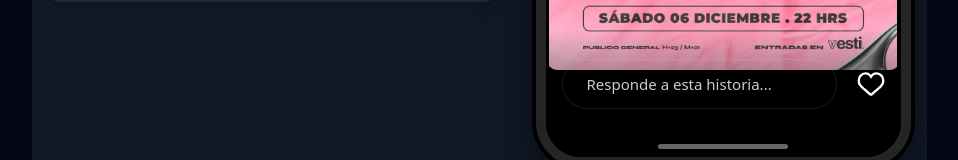
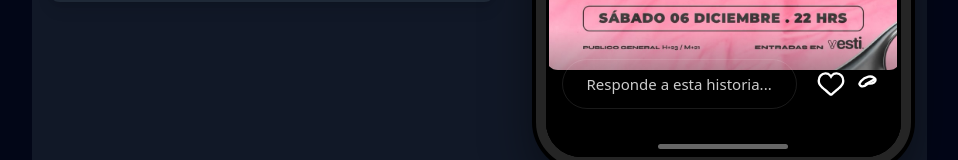
Before and after one commit to marybaxmann/ig, a React (Vite) app: page / in a window 1280 px wide. Shown: the part 661-821 px from the top of the page, without its empty margins (161-1119 px from the left). Built offline with nearby package versions, Linux system fonts and the light colour scheme.

Commit message:
feat: add send/paper plane icon next to heart button

```diff
--- a/src/components/InstagramStory.tsx
+++ b/src/components/InstagramStory.tsx
@@ -16,7 +16,8 @@ const Icons = {
   Dots: () => <svg aria-label="Más" color="white" fill="white" height="24" viewBox="0 0 24 24" width="24"><circle cx="12" cy="12" r="1.5"></circle><circle cx="6" cy="12" r="1.5"></circle><circle cx="18" cy="12" r="1.5"></circle></svg>,
   Heart: ({ filled }: { filled: boolean }) => filled ?
     <svg aria-label="Ya no me gusta" color="#FD1D1D" fill="#FD1D1D" height="28" viewBox="0 0 48 48" width="28"><path d="M34.6 3.1c-4.5 0-7.9 1.8-10.6 5.6-2.7-3.7-6.1-5.5-10.6-5.5C6 3.1 0 9.6 0 17.6c0 7.3 5.4 12 10.6 16.5.6.5 1.3 1.1 1.9 1.7l2.3 2c4.4 3.9 6.6 5.9 7.6 6.5.5.3 1.1.5 1.6.5s1.1-.2 1.6-.5c1-.6 2.8-2.2 7.8-6.8l2-1.8c.7-.6 1.3-1.2 2-1.7C42.7 29.6 48 25 48 17.6c0-8-6-14.5-13.4-14.5z"></path></svg> :
-    <svg aria-label="Me gusta" color="white" fill="white" height="28" viewBox="0 0 24 24" width="28"><path d="M16.792 3.904A4.989 4.989 0 0 1 21.5 9.122c0 3.072-2.652 4.959-5.197 7.222-2.512 2.243-3.865 3.469-4.303 3.752-.477-.309-2.143-1.823-4.303-3.752C5.141 14.072 2.5 12.167 2.5 9.122a4.989 4.989 0 0 1 4.708-5.218 4.21 4.21 0 0 1 3.675 1.941c.84 1.175.98 1.763 1.12 1.763s.278-.588 1.11-1.766a4.17 4.17 0 0 1 3.679-1.938m0-2a6.04 6.04 0 0 0-4.797 2.127 6.052 6.052 0 0 0-4.787-2.127A6.985 6.985 0 0 0 .5 9.122c0 3.61 2.55 5.827 5.015 7.97.283.246.569.494.853.747l1.027.918a44.998 44.998 0 0 0 3.518 3.018 2 2 0 0 0 2.174 0 45.263 45.263 0 0 0 3.626-3.115l.922-.824c.293-.26.59-.519.885-.774 2.334-2.025 4.98-4.32 4.98-7.94a6.985 6.985 0 0 0-6.708-7.218Z"></path></svg>
+    <svg aria-label="Me gusta" color="white" fill="white" height="28" viewBox="0 0 24 24" width="28"><path d="M16.792 3.904A4.989 4.989 0 0 1 21.5 9.122c0 3.072-2.652 4.959-5.197 7.222-2.512 2.243-3.865 3.469-4.303 3.752-.477-.309-2.143-1.823-4.303-3.752C5.141 14.072 2.5 12.167 2.5 9.122a4.989 4.989 0 0 1 4.708-5.218 4.21 4.21 0 0 1 3.675 1.941c.84 1.175.98 1.763 1.12 1.763s.278-.588 1.11-1.766a4.17 4.17 0 0 1 3.679-1.938m0-2a6.04 6.04 0 0 0-4.797 2.127 6.052 6.052 0 0 0-4.787-2.127A6.985 6.985 0 0 0 .5 9.122c0 3.61 2.55 5.827 5.015 7.97.283.246.569.494.853.747l1.027.918a44.998 44.998 0 0 0 3.518 3.018 2 2 0 0 0 2.174 0 45.263 45.263 0 0 0 3.626-3.115l.922-.824c.293-.26.59-.519.885-.774 2.334-2.025 4.98-4.32 4.98-7.94a6.985 6.985 0 0 0-6.708-7.218Z"></path></svg>,
+  Send: () => <svg aria-label="Enviar" color="white" fill="white" height="28" viewBox="0 0 24 24" width="28"><line fill="none" stroke="currentColor" strokeLinecap="round" strokeLinejoin="round" strokeWidth="2" x1="7.488" x2="15.515" y1="12.208" y2="7.641"></line><path d="M2 12.023s1.505-4.867 7.856-6.312c1.801-.374 3.416 0 4.71.896.863.614 1.338 1.416 1.338 2.022 0 .608-.475 1.408-1.338 2.022-1.294.896-2.909 1.27-4.71.896C3.505 16.89 2 12.023 2 12.023z" fill="none" stroke="currentColor" strokeLinecap="round" strokeLinejoin="round" strokeWidth="2"></path></svg>
 };
 
 export function InstagramStory({ username, time, profileImg, storyImg, totalStories, activeStory, contentRef }: InstagramStoryProps) {
@@ -80,9 +81,12 @@ export function InstagramStory({ username, time, profileImg, storyImg, totalStor
         <div className="flex-1 h-[50px]">
           <input type="text" placeholder="Responde a esta historia..." className="w-full h-full bg-transparent border-[1px] border-white/10 rounded-full px-6 text-white placeholder-white/80 text-[15px] outline-none" />
         </div>
-        <div className="flex items-center pl-1">
+        <div className="flex items-center gap-3 pl-1">
           <button onClick={() => setIsLiked(!isLiked)} className="active:scale-90 transition-transform">
             <Icons.Heart filled={isLiked} />
+          </button>
+          <button className="active:scale-90 transition-transform">
+            <Icons.Send />
           </button>
         </div>
       </div>
```
